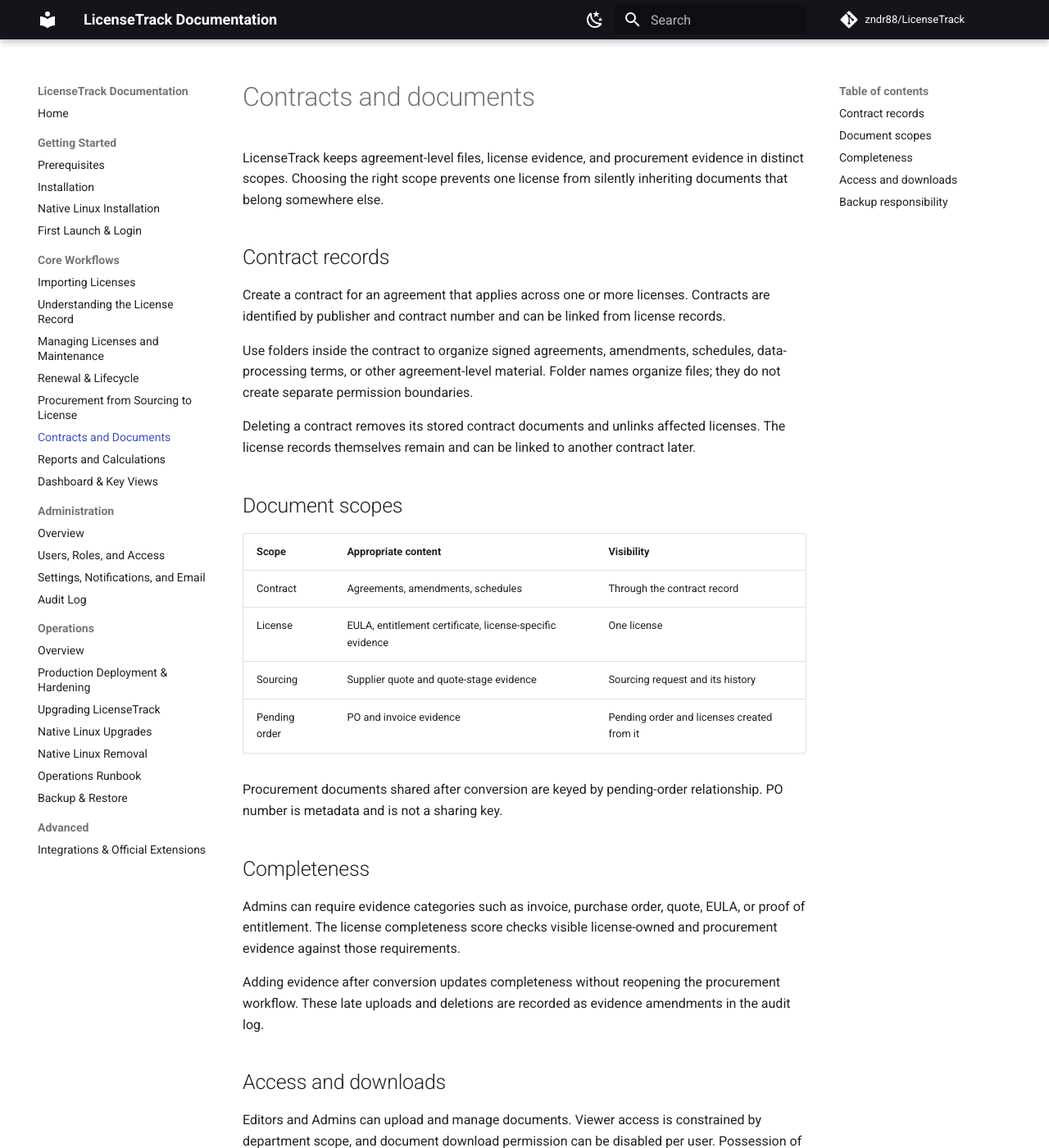
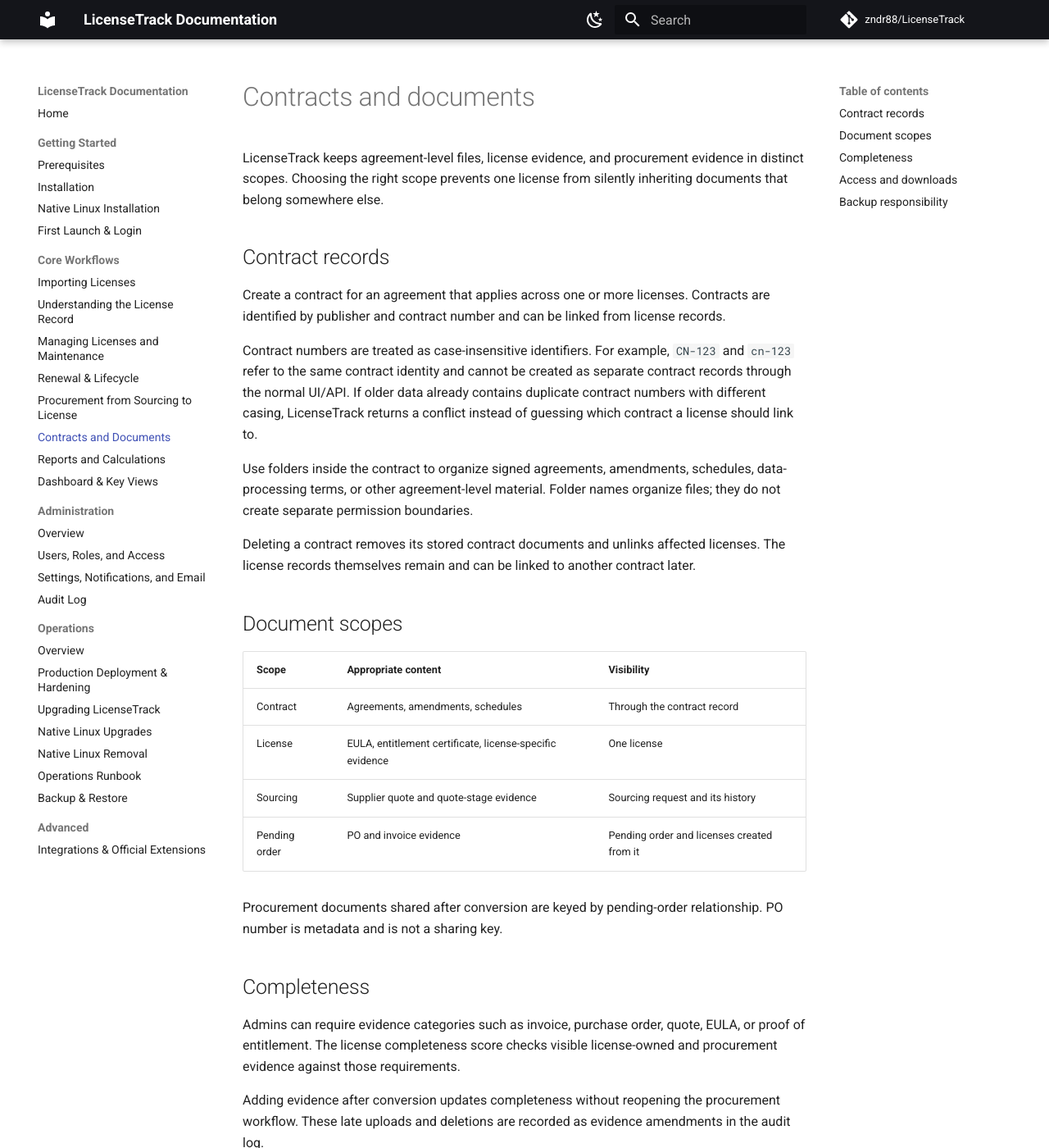
Before and after one commit to zndr88/LicenseTrack, an MkDocs documentation site: the page built from wiki/workflows/contracts-documents.md, in a window 1280 px wide and 1400 px high. Shown: the whole window at 82% size. Built offline with MkDocs 1.6.1 and Material for MkDocs 9.7.7, drawn with Linux system fonts in a browser that asks for light colours; comment, search, counter and statistics services are not loaded; some of the changed text lies outside the part shown.

Commit message:
docs: document 1.1.3 patch fixes

```diff
--- a/frontend/src/components/pages/HelpPage.jsx
+++ b/frontend/src/components/pages/HelpPage.jsx
@@ -196,6 +196,7 @@
         heading: "How it works",
         body: [
           "Contracts keep agreement-level information separate from individual license evidence. Each contract records its publisher and contract number and can be linked to one or more license records.",
+          "Contract numbers are matched case-insensitively, so CN-123 and cn-123 are treated as the same contract identity.",
           "Contract documents can be organized into folders so amendments, schedules, signatures, and supporting material remain grouped with the agreement rather than one license row.",
         ],
       },
@@ -205,7 +206,7 @@
           "Contract files belong on the contract record; invoices, quotes, purchase orders, EULAs, and entitlement evidence normally belong to license or procurement document scopes.",
           "Deleting a contract removes its stored contract documents and unlinks affected licenses; the license records themselves remain.",
           "Contract document folders are organizational only and do not change record access permissions.",
-          "Viewer visibility follows the licenses and departments the viewer is allowed to see.",
+          "Viewer visibility follows the licenses and departments the viewer is allowed to see, using case-insensitive contract-number matching.",
         ],
       },
     ],
@@ -221,6 +222,7 @@
         body: [
           "Reports combines a server-computed portfolio annual-cost rollup with client-side analysis of visible license records. Viewer users only see reporting data for their assigned departments.",
           "The date-range filter is based on license start dates. Filters apply across spend, publisher and vendor overview, portfolio health, forecast, and renewal calendar.",
+          "Date-only license values are treated as local calendar dates, so records on quarter or year boundaries stay in the expected period regardless of browser UTC offset.",
           "The Upcoming, Active, Expiring, and Expired counters reflect the currently filtered report rows. Upcoming is separate from Active. The portfolio annual-cost chip remains a portfolio-wide active recurring-cost rollup.",
         ],
       },
@@ -260,6 +262,7 @@
           "The first admin is the protected break-glass admin.",
           "SMTP passwords and OIDC client secrets are stored encrypted and returned as masked placeholders.",
           "Changing mandatory fields immediately changes completeness calculations when records are reloaded.",
+          "The expiry alert window is shared by Registry badges, statistics, exports, reports, contracts, renewal and maintenance responses, and notifications.",
           "Completeness requirements are opt-in. Admins can phase in ownership, commercial-reference, and evidence requirements as legacy records are improved.",
           "Completeness & Flags includes a per-license Renewal notifications toggle. It is enabled by default and can be turned off for active licenses that should not send expiry emails, without removing the budget owner email or marking the record retired or legacy.",
           "Number-format choices are labeled by the rendered pattern instead of a country. CSV Import starts with that personal choice but can override it for one source file.",
@@ -410,6 +413,7 @@
         heading: "Things to know",
         bullets: [
           "A viewer with no departments assigned sees no records.",
+          "Viewer department options are limited to assigned departments that have visible licenses. Exact duplicate department assignments are removed when saved, while different casing remains distinct.",
           "Download permission is controlled per user.",
           "OIDC and local login can coexist.",
           "OIDC users do not have a usable local password unless converted by an admin.",
--- a/wiki/workflows/contracts-documents.md
+++ b/wiki/workflows/contracts-documents.md
@@ -9,6 +9,12 @@
 Create a contract for an agreement that applies across one or more licenses.
 Contracts are identified by publisher and contract number and can be linked from
 license records.
+
+Contract numbers are treated as case-insensitive identifiers. For example,
+`CN-123` and `cn-123` refer to the same contract identity and cannot be created
+as separate contract records through the normal UI/API. If older data already
+contains duplicate contract numbers with different casing, LicenseTrack returns
+a conflict instead of guessing which contract a license should link to.
 
 Use folders inside the contract to organize signed agreements, amendments,
 schedules, data-processing terms, or other agreement-level material. Folder
@@ -43,8 +49,10 @@
 ## Access and downloads
 
 Editors and Admins can upload and manage documents. Viewer access is constrained
-by department scope, and document download permission can be disabled per user.
-Possession of a direct download URL does not bypass those checks.
+by department scope on the licenses linked to the contract. Contract-number
+matching for this visibility check is case-insensitive, and document download
+permission can be disabled per user. Possession of a direct download URL does
+not bypass those checks.
 
 ## Backup responsibility
 
```
Also changed, not shown: CHANGELOG.md (+27 -0 lines), docs/maintainer/architecture.md (+4 -1 lines), wiki/administration/settings-notifications.md (+5 -0 lines), wiki/administration/users-access.md (+7 -1 lines), wiki/workflows/reports.md (+4 -0 lines).
